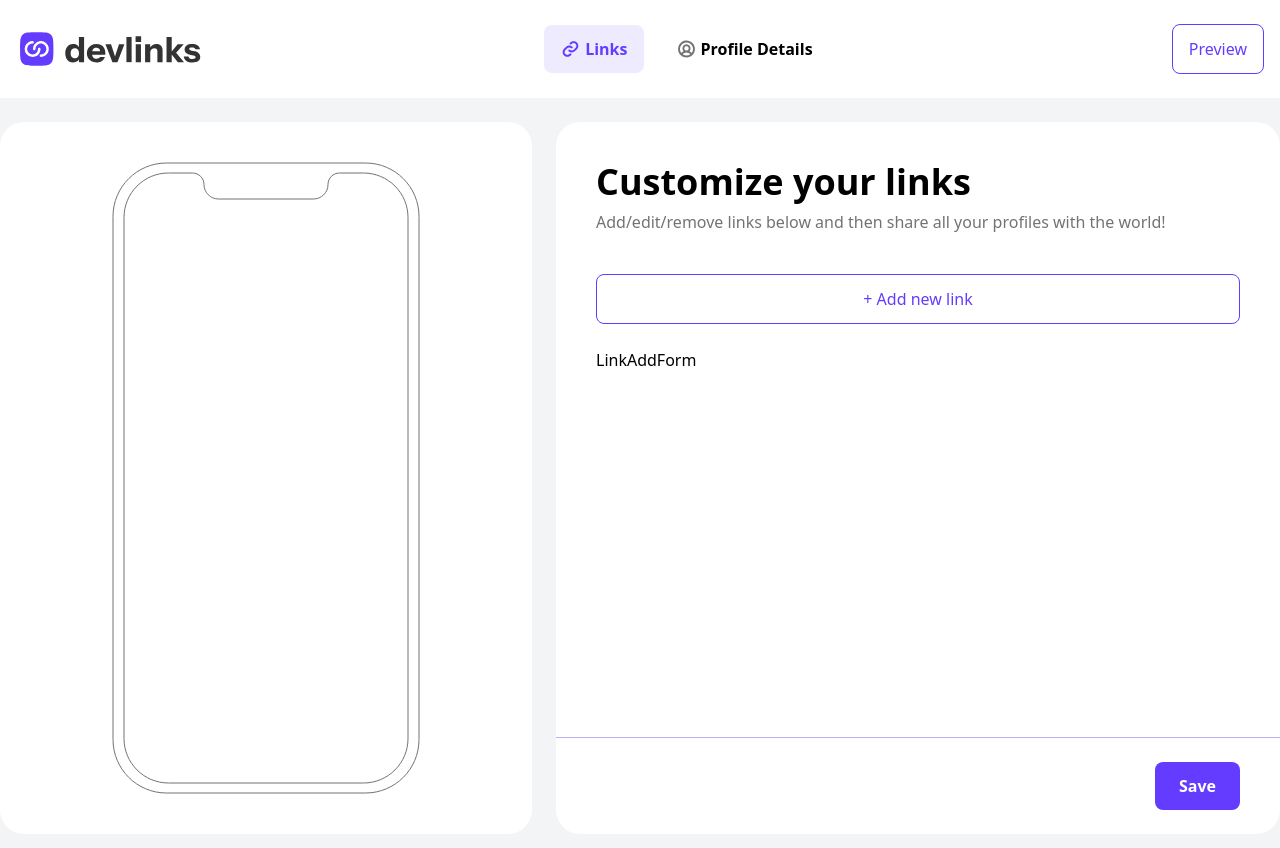
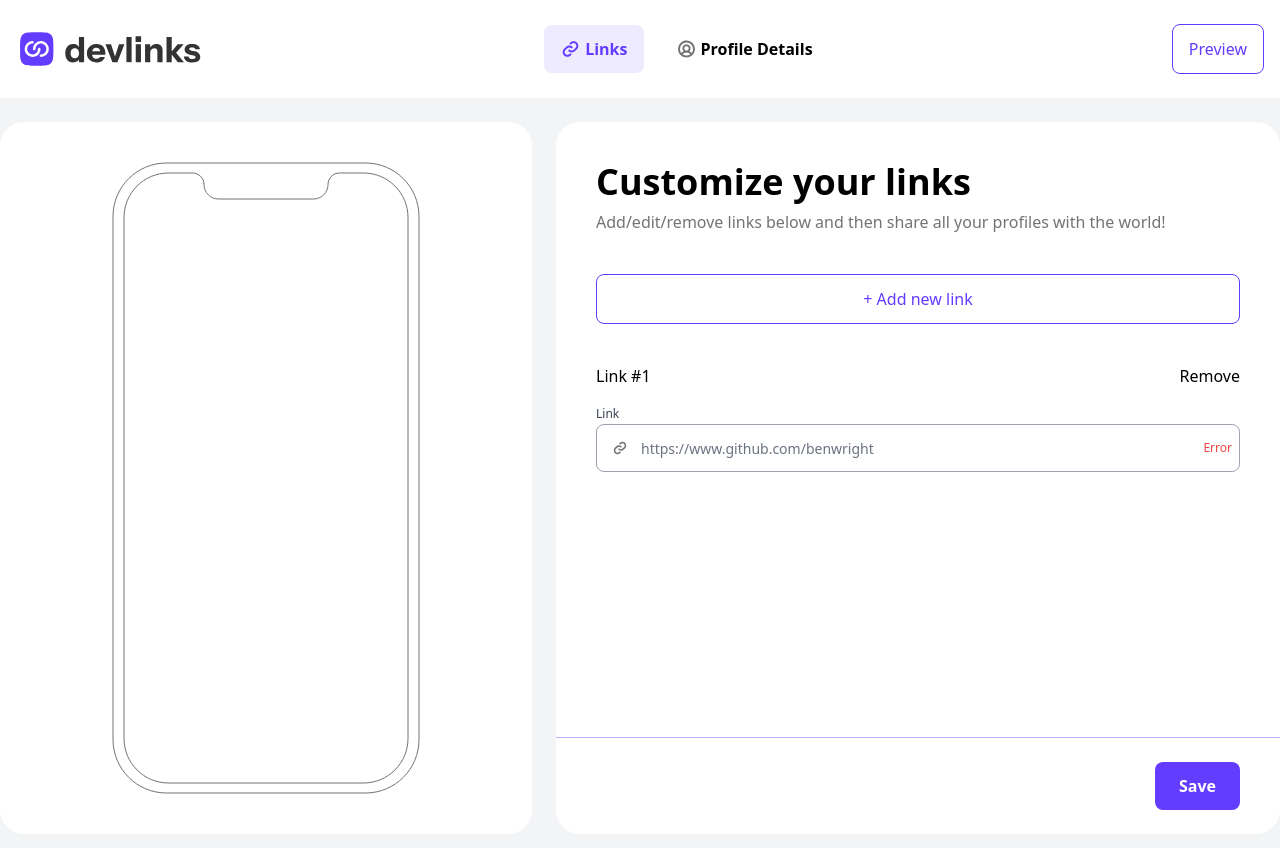
Before and after one commit to riteshkumarldh/dev-links, a React (Vite) app: page / in a window 1280 px wide. Shown: the top 848 px of the page. Built offline with nearby package versions, Linux system fonts and the light colour scheme.

Commit message:
start working on form

```diff
--- a/src/components/LinkAddForm.jsx
+++ b/src/components/LinkAddForm.jsx
@@ -1,3 +1,34 @@
+import InputBox from "./InputBox";
+import linkIcon from "../assets/icons/icon-link.svg";
+
 export default function LinkAddForm() {
-  return <div className="mt-6">LinkAddForm</div>;
+  return (
+    <div className="mt-10">
+      <div>
+        <div className="flex justify-between items-center mb-3">
+          <div>
+            <div>
+              <span></span>
+              <span></span>
+            </div>
+            <h2>
+              Link #<span>1</span>
+            </h2>
+          </div>
+          <button>Remove</button>
+        </div>
+        <div></div>
+        <div>
+          <InputBox
+            icon={linkIcon}
+            id="link"
+            type="url"
+            label="Link"
+            placeholder="https://www.github.com/benwright"
+            error="Error"
+          />
+        </div>
+      </div>
+    </div>
+  );
 }
```
Also changed, not shown: src/assets/icons/icon-link.svg (added).
